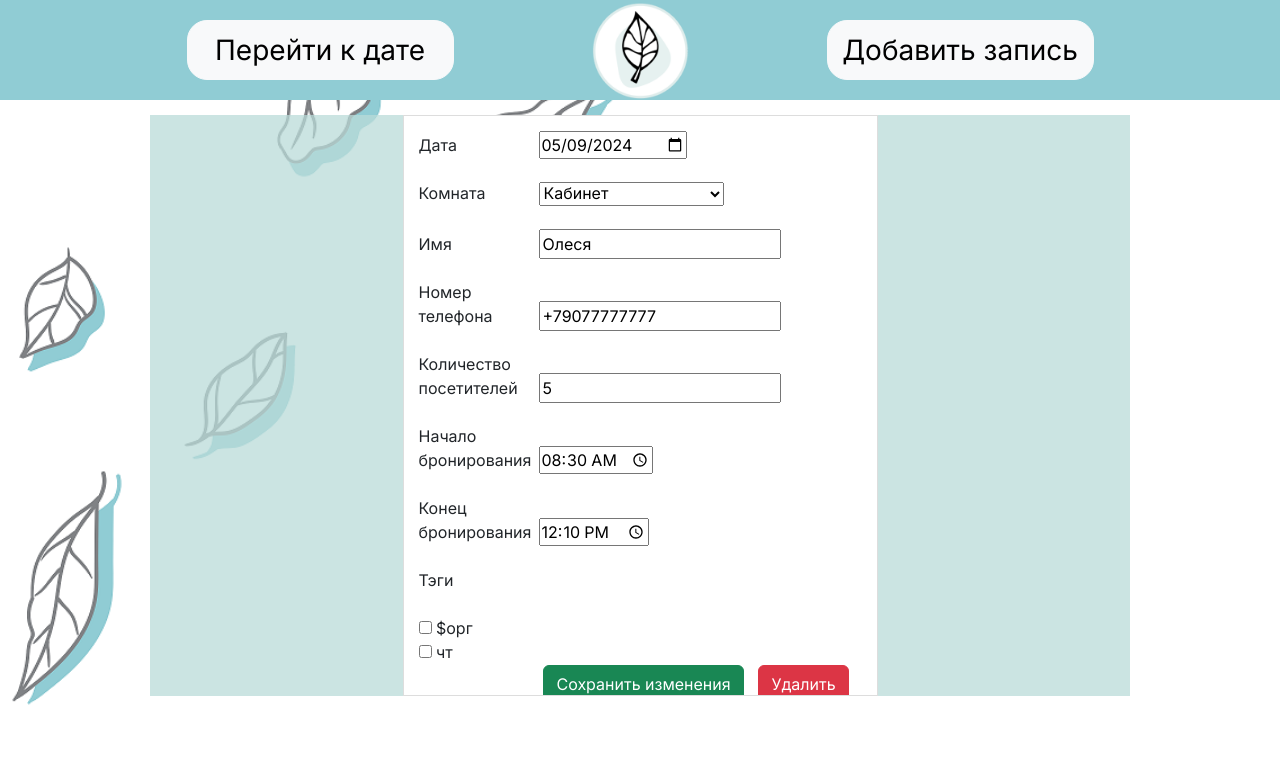
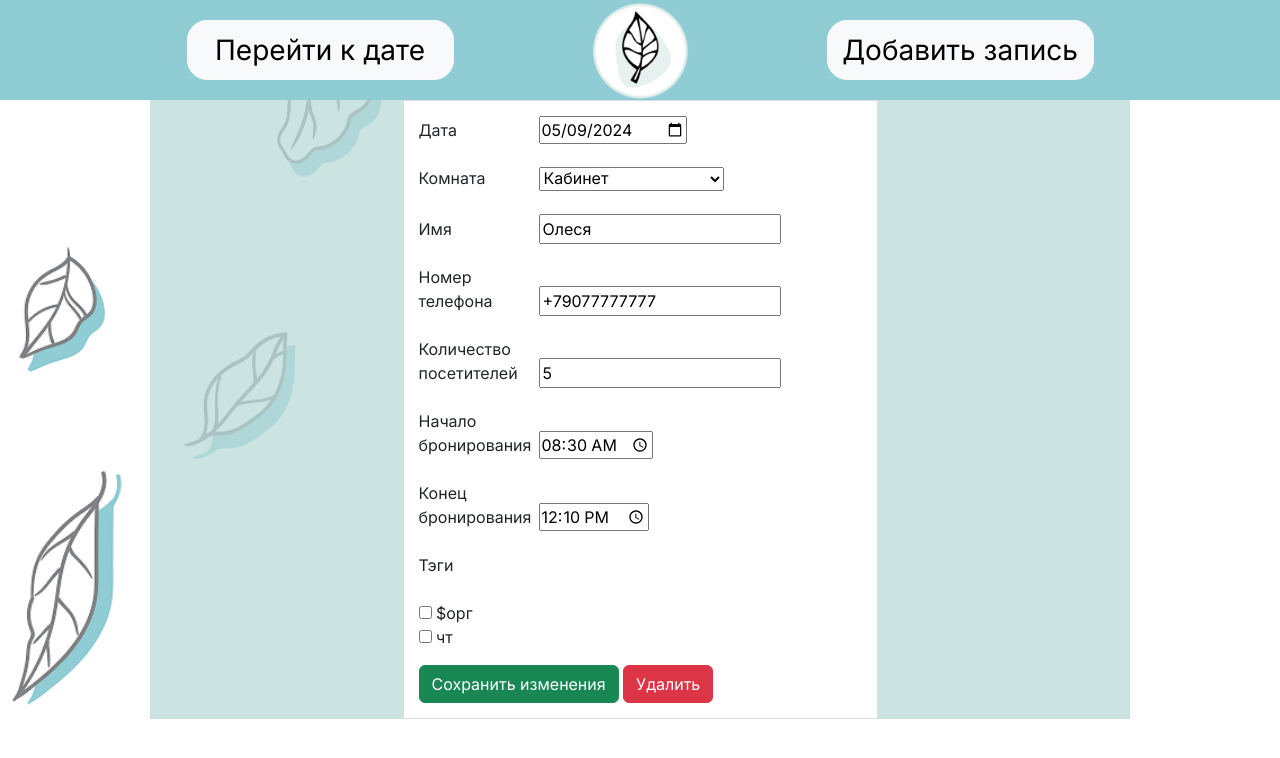
Before and after one commit to kaninn-i/SBKA, a Django app: page /bookings/69/edit in a window 1280 px wide. Shown: the top 758 px of the page. Run offline with Django 4.2, Linux system fonts and the light colour scheme; data comes from the database, SQL or seed files in the repository; both versions use the stored data as it was after the commit; parts of the project's set-up code (start-up, migrations or seed data) failed here and were passed over.

Commit message:
some html and css fixes

```diff
--- a/antikafebooking/booking/static/booking/css/main.css
+++ b/antikafebooking/booking/static/booking/css/main.css
@@ -52,11 +52,27 @@ header {
     margin-bottom: 26px;
 }
 
+.room-head {
+    display: flex;
+    height: 35px;
+    width: 260px;
+    border-radius: 10px;
+    background: rgba(189, 237, 244, 1);
+    margin-bottom: 10px;
+    margin-top: 10px;
+    justify-content: center;
+    position: relative;
+    border: #888888 solid 1px;
+
+}
+
 .room-description {
     display: flex;
     justify-content: center;
     font-size: 18px;
-
+    position: absolute;
+    top: 4px;
+    font-weight: 500;
 }
 
 .room-bookings {
@@ -75,14 +91,24 @@ header {
     border-radius: 15px;
     margin-bottom: 10px;
     position: relative;
+    border: #888888 solid 1px;
 }
 
 .booking-info p {
     margin: 0;
-
 }
 
 .container-form {
+    background: #ffffff;
+    padding: 15px;
+    max-width: 475px;
+    margin: 0 auto;
+    overflow-y: auto;
+    border: 1px solid #ddd;
+    position: relative;
+}
+
+.container-form-edit {
     background: #ffffff;
     padding: 15px;
     max-width: 475px;
@@ -140,71 +166,18 @@ header {
 }
 
 .button-edit {
-    width: 25px;
-    height: 25px;
-    border-radius: 20px;
-    font-size: 10px;
-    background-image: url("/static/booking/images/pen.png");
-    background-size: cover;
     position: absolute;
-    right: 15px;
+        right: 8px;
+        top: 5px;
 }
 
-.room-head {
-    height: 25px;
-    width: 260px;
-    border-radius: 30px;
-    background:rgba(160, 200, 270, 1);
-    margin-bottom: 10px;
-    margin-top: 5px;
+#img-edit {
+    width: 25px;
+}
 
-}
 .time-header {
     font-size: 17px;
     text-align: center;
     padding-left: 5px;
     margin-top: 5px;
 }
-.button-window {
-    width: 20px;
-    height: 20px;
-    border-radius: 20px;
-    font-size: 12px;
-    position: absolute;
-    left: 200px;
-    bottom: 20px;
-    display: inline-flex;
-    flex-direction: column;
-    align-items: center;
-    white-space: nowrap;
-
-}
-.saved {
-    width: 20px;
-    height: 20px;
-    border-radius: 20px;
-    font-size: 12px;
-    position: absolute;
-    left: 230px;
-    bottom: 0px;
-    display: inline-flex;
-    flex-direction: column;
-    align-items: center;
-    white-space: nowrap;
-    margin-bottom: 10px;
-
-}
-.deleter {
-    width: 20px;
-    height: 20px;
-    border-radius: 20px;
-    font-size: 12px;
-    position: absolute;
-    left: 390px;
-    bottom: 0px;
-    display: inline-flex;
-    flex-direction: column;
-    align-items: center;
-    white-space: nowrap;
-    margin-bottom: 10px;
-}
--- a/antikafebooking/booking/templates/booking/edit_booking.html
+++ b/antikafebooking/booking/templates/booking/edit_booking.html
@@ -5,10 +5,7 @@
 {% block content %}
 
 <div class="main-container">
-
-  <div class="modal-body">
-    <div class="wrapper">
-      <div class="container-form">
+      <div class="container-form-edit">
         <form id="form" method="post">
           {% csrf_token %}
           <div class="form-error">{{ form_ed.non_field_errors }}</div>
@@ -16,20 +13,14 @@
           <p><label class="form-label" for="{{ f_ed.id_for_label }}">{{ f_ed.label }}</label>{{ f_ed }}</p>
           <div class="form-error">{{ f_ed.errors }}</div>
           {% endfor %}
-          <div class="saved">
-          <button type="submit" class="btn btn-success" name="edit_form_submit">Сохранить изменения</button>
-          </div>
-        </form>
-        <form action="{% url 'delete_booking' pk %}" method="post">
-          {% csrf_token %}
-          <div class="deleter">
-          <button type="submit" class="btn btn-danger">
-            Удалить
-          </button>
+          <div class="form-edit-btns">
+            <button type="submit" class="btn btn-success" name="edit_form_submit">Сохранить изменения</button>
+            <form action="{% url 'delete_booking' pk %}" method="post">
+              {% csrf_token %}
+              <button type="submit" class="btn btn-danger">Удалить</button>
+            </form>
           </div>
         </form>
       </div>
-    </div>
   </div>
-</div>
 {% endblock %}
```
Also changed, not shown: antikafebooking/booking/templates/booking/date.html (+4 -6 lines), antikafebooking/booking/static/booking/images/pen.svg (added), antikafebooking/db.sqlite3.
